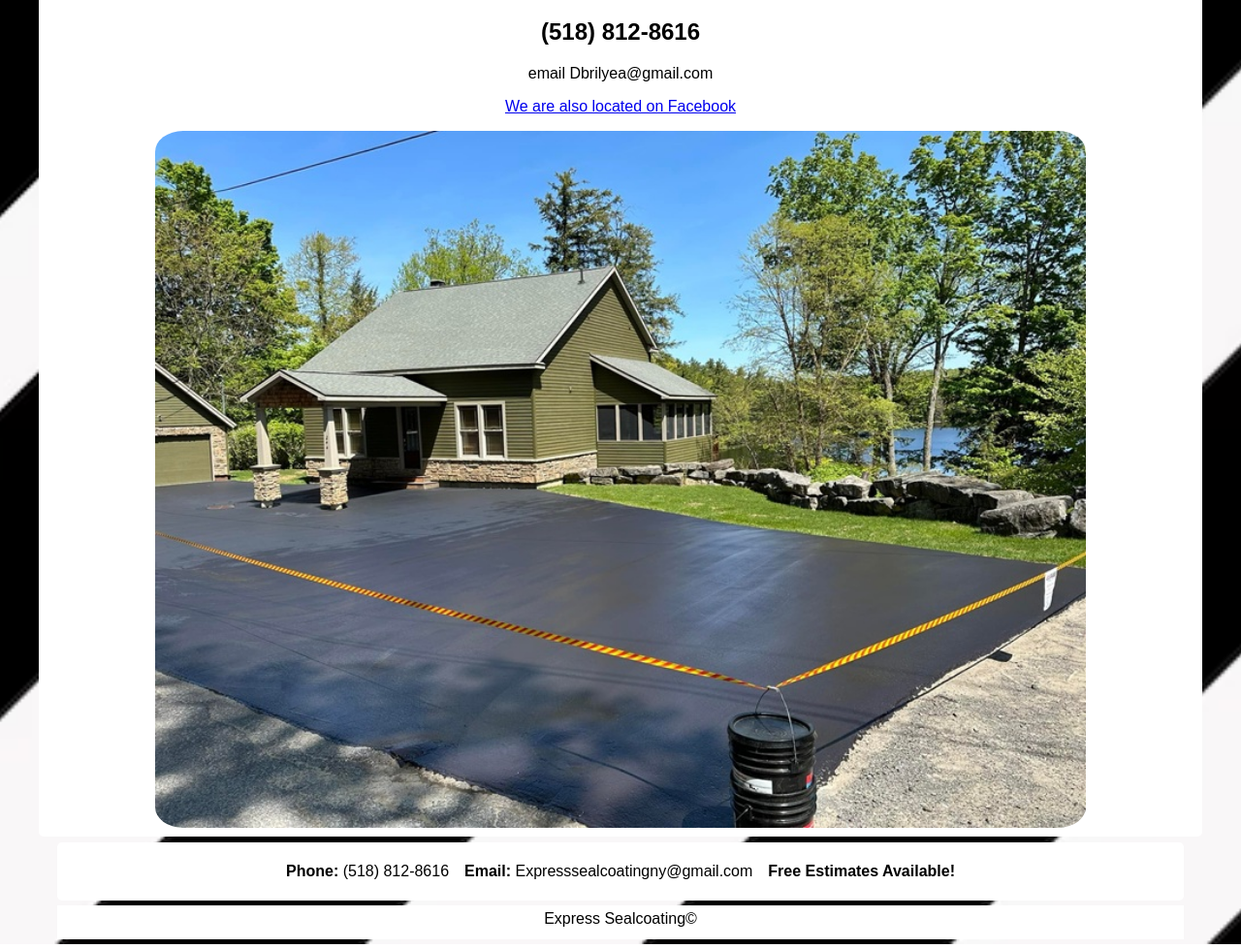
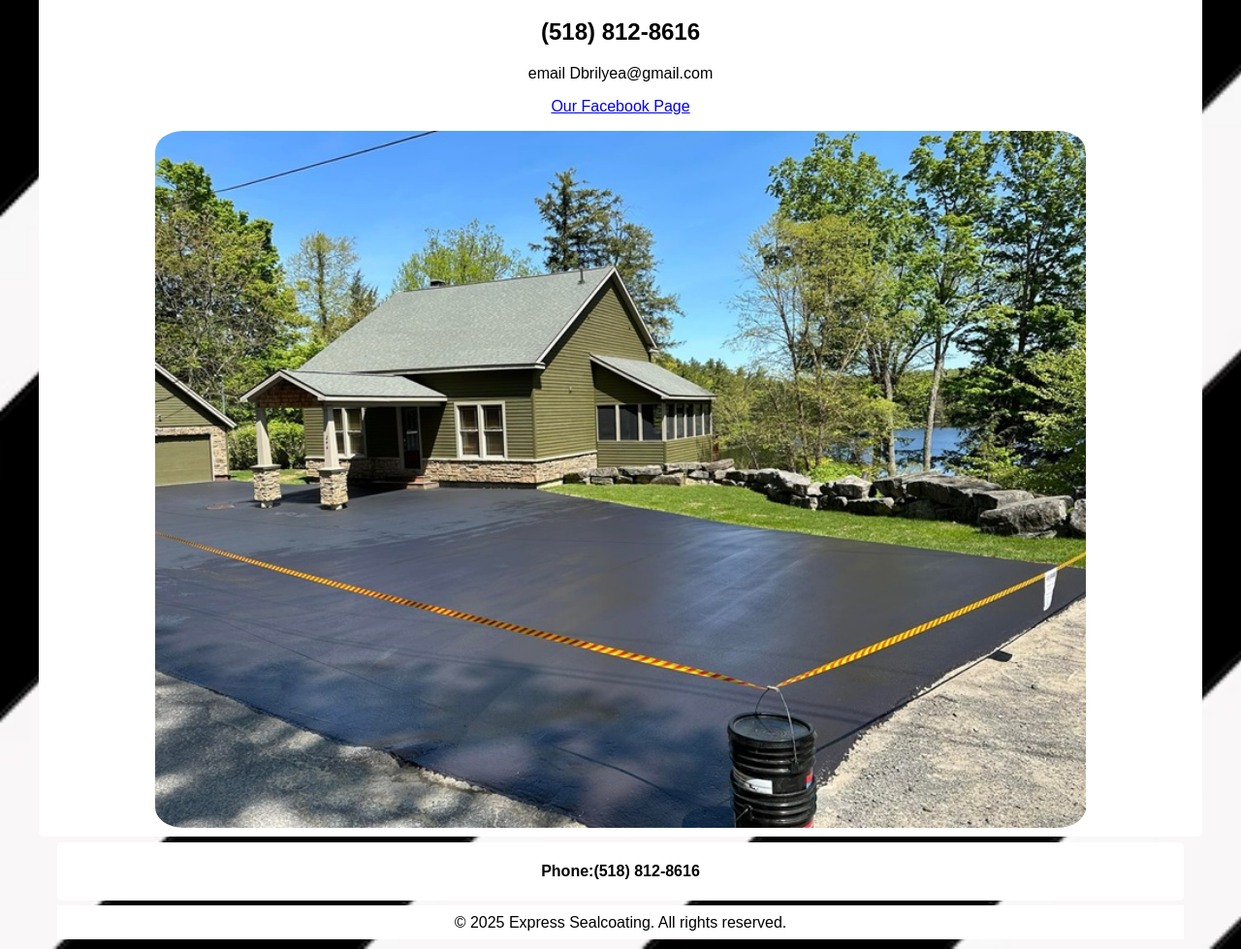
Before and after one commit to ChadLaBombarde/express-sealcoating, a plain HTML site: page contact.html in a window 1280 px wide. Shown: the part 399-1378 px from the top of the page at 97% size. Drawn offline with Linux system fonts and the light colour scheme.

Commit message:
update1.3

```diff
--- a/contact.html
+++ b/contact.html
@@ -22,15 +22,13 @@
     <h1> Contact us for free estimates!</h1>
      <h2>(518) 812-8616</h2>
      <p>email Dbrilyea@gmail.com</p>
-     <p><a href="https://www.facebook.com/profile.php?id=100083170906889" target="_blank">We are also located on Facebook</a></p>
+     <p><a href="https://www.facebook.com/profile.php?id=100083170906889" target="_blank">Our Facebook Page</a></p>
     <img class="pic9" src="DJ-9.jpg" alt="driveway">
   </div>
     <div class="contact" id="contact">
-      <p><strong>Phone:</strong> (518) 812-8616</p>
-      <p><strong>Email:</strong> Expresssealcoatingny@gmail.com</p>
-      <p><strong>Free Estimates Available!</strong></p>
+      <p><strong>Phone:</strong><b>(518) 812-8616</b></p>
     </div>
-    <footer>Express Sealcoating&copy</footer>
+    <footer>&copy; 2025 Express Sealcoating. All rights reserved.</footer>
 
 </body>
 </html>
--- a/styles.css
+++ b/styles.css
@@ -106,8 +106,10 @@ width: 90vw;
 height: 25px;
 padding: 5px;
 margin: 5px;
+margin-bottom: 10px;
 display: flex;
 justify-content: center;
+align-items: center;
 }
 
 /* Responsive design for smaller screens */
```
Also changed, not shown: index.html (+4 -4 lines), services.html (+2 -4 lines).
